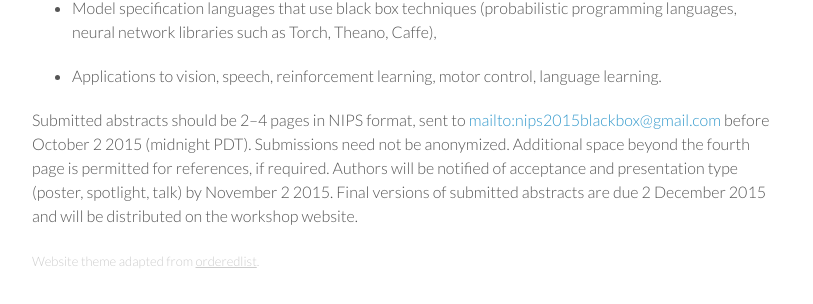
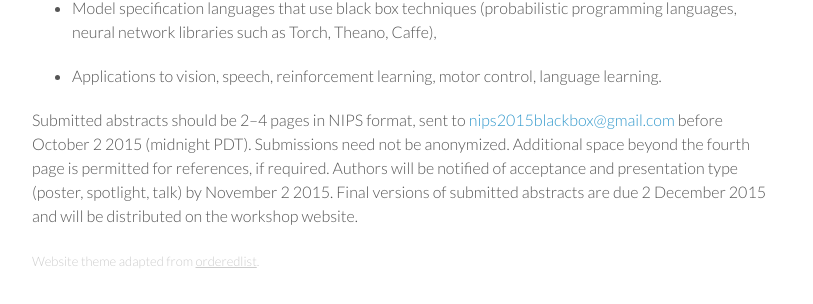
Before and after one commit to blackboxworkshop/blackboxworkshop.github.io, a Jekyll site: the page built from submissions/index.md, in a window 1280 px wide. Shown: the part 707-1011 px from the top of the page, without its empty margins (233-1046 px from the left). Built offline with Jekyll 4.4.1, drawn with Linux system fonts in a browser that asks for light colours; Markdown is read by kramdown in place of the engine named in the settings.

Commit message:
Fix email address in Submissions

```diff
--- a/submissions/index.md
+++ b/submissions/index.md
@@ -26,4 +26,4 @@ We invite contributions of abstracts on the following topics, to be presented as
 
 * Applications to vision, speech, reinforcement learning, motor control, language learning.
 
-Submitted abstracts should be 2–4 pages in NIPS format, sent to [mailto:nips2015blackbox@gmail.com](nips2015blackbox@gmail.com) before October 2 2015 (midnight PDT). Submissions need not be anonymized. Additional space beyond the fourth page is permitted for references, if required. Authors will be notified of acceptance and presentation type (poster, spotlight, talk) by November 2 2015. Final versions of submitted abstracts are due 2 December 2015 and will be distributed on the workshop website.
+Submitted abstracts should be 2–4 pages in NIPS format, sent to [nips2015blackbox@gmail.com](mailto:nips2015blackbox@gmail.com) before October 2 2015 (midnight PDT). Submissions need not be anonymized. Additional space beyond the fourth page is permitted for references, if required. Authors will be notified of acceptance and presentation type (poster, spotlight, talk) by November 2 2015. Final versions of submitted abstracts are due 2 December 2015 and will be distributed on the workshop website.
```
